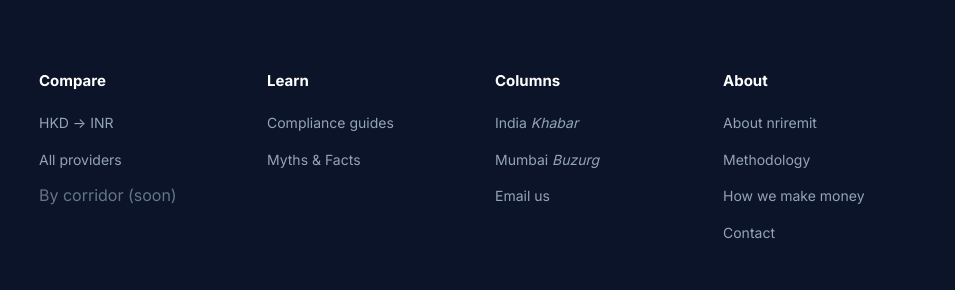
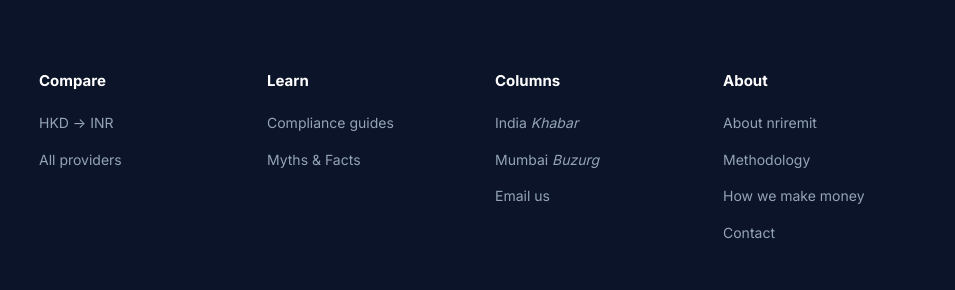
Before and after one commit to saya-aina/hkd-inr-guide, a plain HTML site: page about.html in a window 1280 px wide. Shown: the part 1566-1856 px from the top of the page, 325-1280 px from the left. Drawn offline with Linux system fonts and the light colour scheme.

Commit message:
Drop 'By corridor (soon)' footer link — don't advertise unfinished features (#34)
Claude-Session: https://claude.ai/code/session_01CXABwXB2Fdi89djFUCvyCJ

Co-authored-by: Claude <noreply@anthropic.com>

```diff
--- a/about.html
+++ b/about.html
@@ -72,7 +72,7 @@
       <div class="footer-logo"><img src="assets/logo.png" alt="nriremit"></div>
       <p>Honest HKD → INR remittance comparison for Hong Kong NRIs. Independent, compliance-aware, with a little bit of soul.</p>
     </div>
-    <div><h5>Compare</h5><ul><li><a href="remittance.html">HKD → INR</a></li><li><a href="remittance.html">All providers</a></li><li><span style="color:#64748b">By corridor (soon)</span></li></ul></div>
+    <div><h5>Compare</h5><ul><li><a href="remittance.html">HKD → INR</a></li><li><a href="remittance.html">All providers</a></li></ul></div>
     <div><h5>Learn</h5><ul><li><a href="guides.html">Compliance guides</a></li><li><a href="myths.html">Myths &amp; Facts</a></li></ul></div>
     <div><h5>Columns</h5><ul><li><a href="india-beat.html">India <em class="slant">Khabar</em></a></li><li><a href="mumbai-buzurg.html">Mumbai <em class="slant">Buzurg</em></a></li><li><a href="mailto:hello@nriremit.com">Email us</a></li></ul></div>
     <div><h5>About</h5><ul><li><a href="about.html">About nriremit</a></li><li><a href="methodology.html">Methodology</a></li><li><a href="methodology.html#money">How we make money</a></li><li><a href="contact.html">Contact</a></li></ul></div>
```
Also changed, not shown: contact.html (+1 -1 lines), index.html (+1 -1 lines), methodology.html (+1 -1 lines), privacy.html (+1 -1 lines), terms.html (+1 -1 lines).
